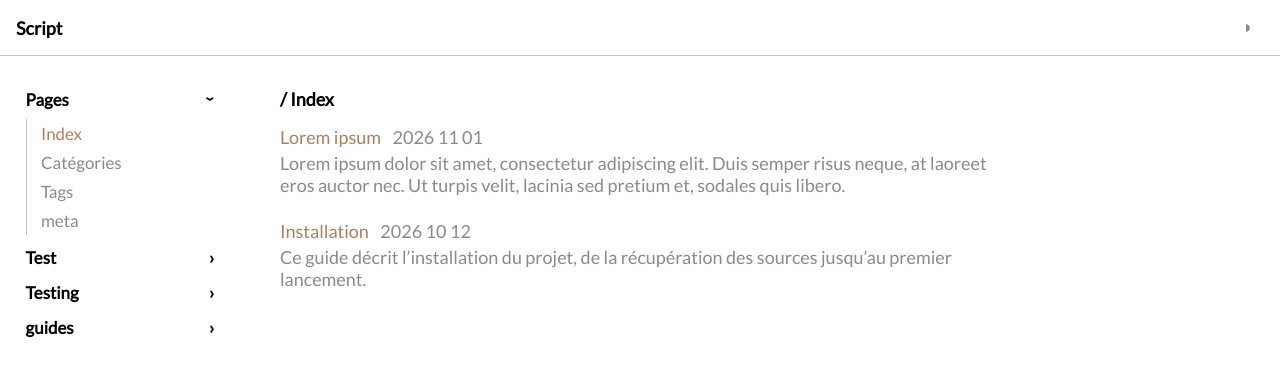
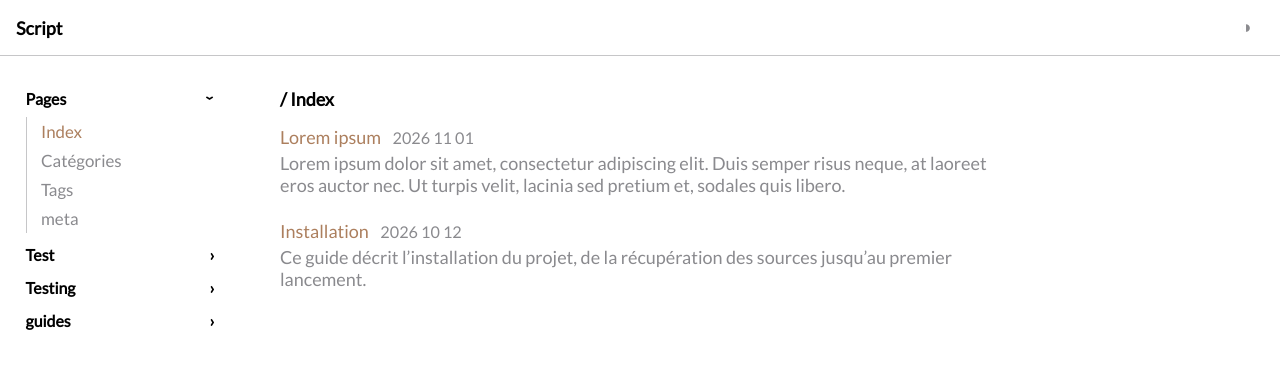
Before and after one commit to script-txt/script-txt.github.io, a Jekyll site: the page built from index.html, in a window 1280 px wide. Shown: the top 376 px of the page. Built offline with Jekyll 4.4.1, drawn with Linux system fonts in a browser that asks for light colours.

Commit message:
Update default.html

```diff
--- a/_layouts/default.html
+++ b/_layouts/default.html
@@ -85,7 +85,7 @@
   .sidebar summary {
     display: flex; justify-content: space-between; align-items: center;
     padding: .35rem .6rem; border-radius: .375rem;
-    font-weight: bold; /*font-size: .94em;*/
+    font-weight: bold; font-size: .94em;
     cursor: pointer; list-style: none;
   }
   .sidebar summary::-webkit-details-marker { display: none; }
@@ -119,7 +119,7 @@
   .post-list { list-style: none; margin: 0; padding: 0; }
   .post-list li { margin: 0 0 1.5rem; }
   .post-list p { margin: .25rem 0 0; color: var(--muted); }
-  .post-list time { margin-left: .5rem; color: var(--muted); /*font-size: .9em;*/}
+  .post-list time { margin-left: .5rem; color: var(--muted); font-size: .9em;}
   .post-title { font-weight: 400; }
   a.post-title:hover { color: var(--accent); }
 
```
